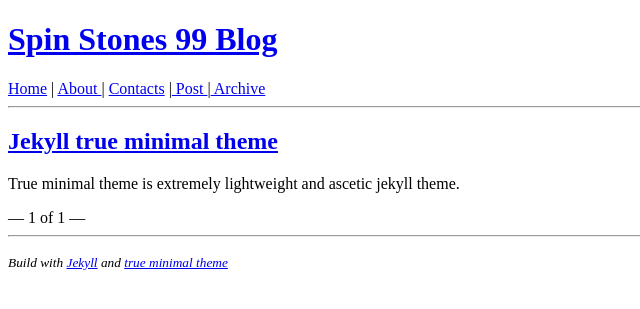
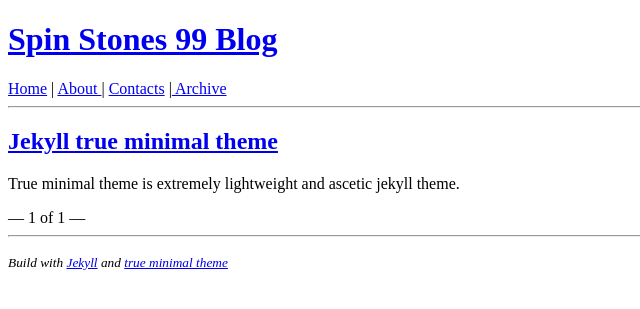
Before and after one commit to okuka7/okuka7.github.io, a Jekyll site: the page built from index.html, in a window 1280 px wide. Shown: the top 309 px of the page, without its empty margins (0-640 px from the left). Built offline with Jekyll 4.4.1, drawn with Linux system fonts in a browser that asks for light colours; the list of posts is cut into pages by our own code.

Commit message:
remove wiki

```diff
--- a/_includes/header.html
+++ b/_includes/header.html
@@ -1,5 +1,5 @@
 <header>
     <h1><a href='{{ site.url }}/'>{{ site.name }}</a></h1>
 </header>
-<a href='{{ site.url }}/'> Home</a> | <a href='{{ site.url }}/about/'>About </a> | <a href='{{ site.url }}/contact/'> Contacts</a> |<a href='{{ site.url}}/wiki'> Post </a> |<a href='{{ site.url }}/archive/'> Archive</a>
+<a href='{{ site.url }}/'> Home</a> | <a href='{{ site.url }}/about/'>About </a> | <a href='{{ site.url }}/contact/'> Contacts</a> |<a href='{{ site.url }}/archive/'> Archive</a>
 <hr>
```
